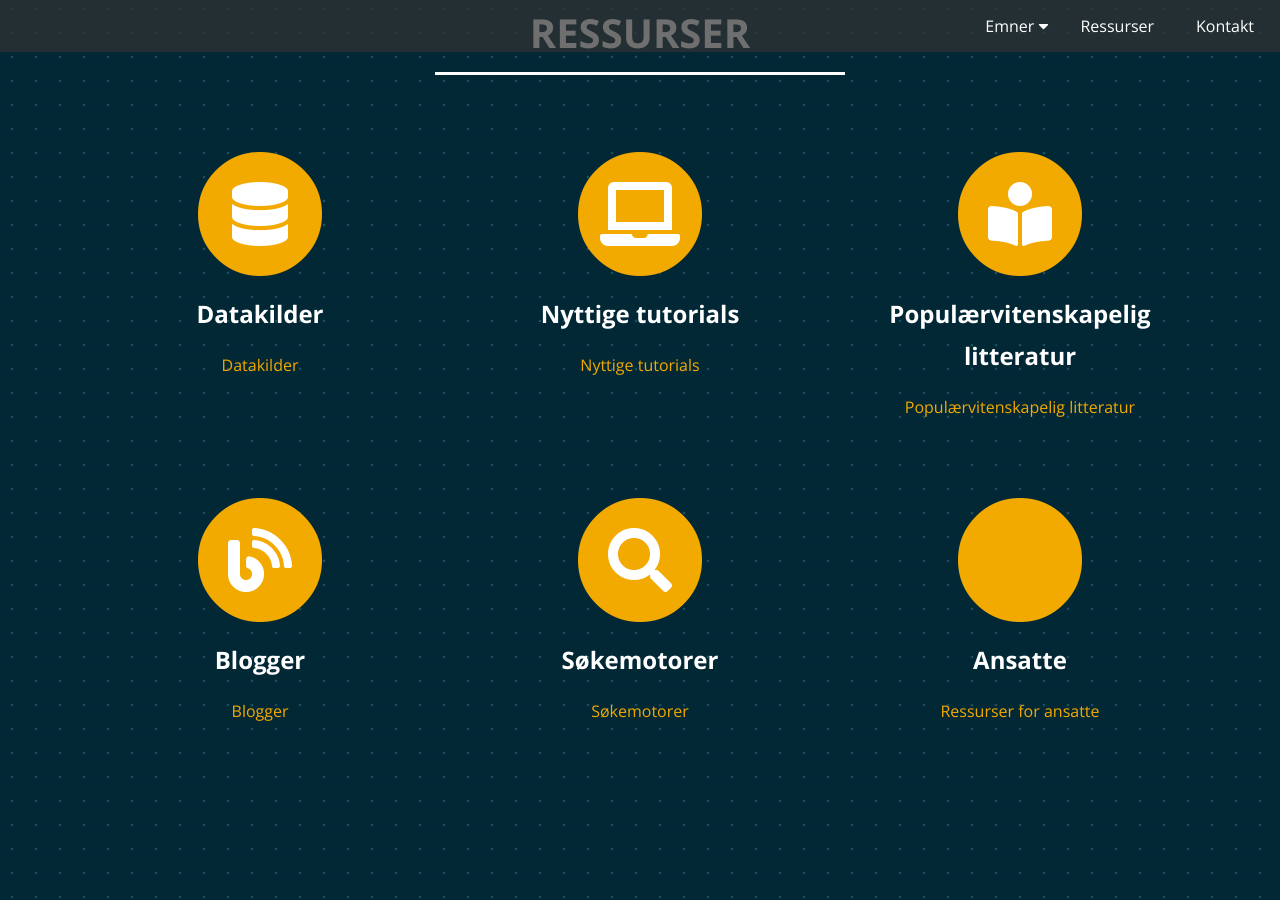
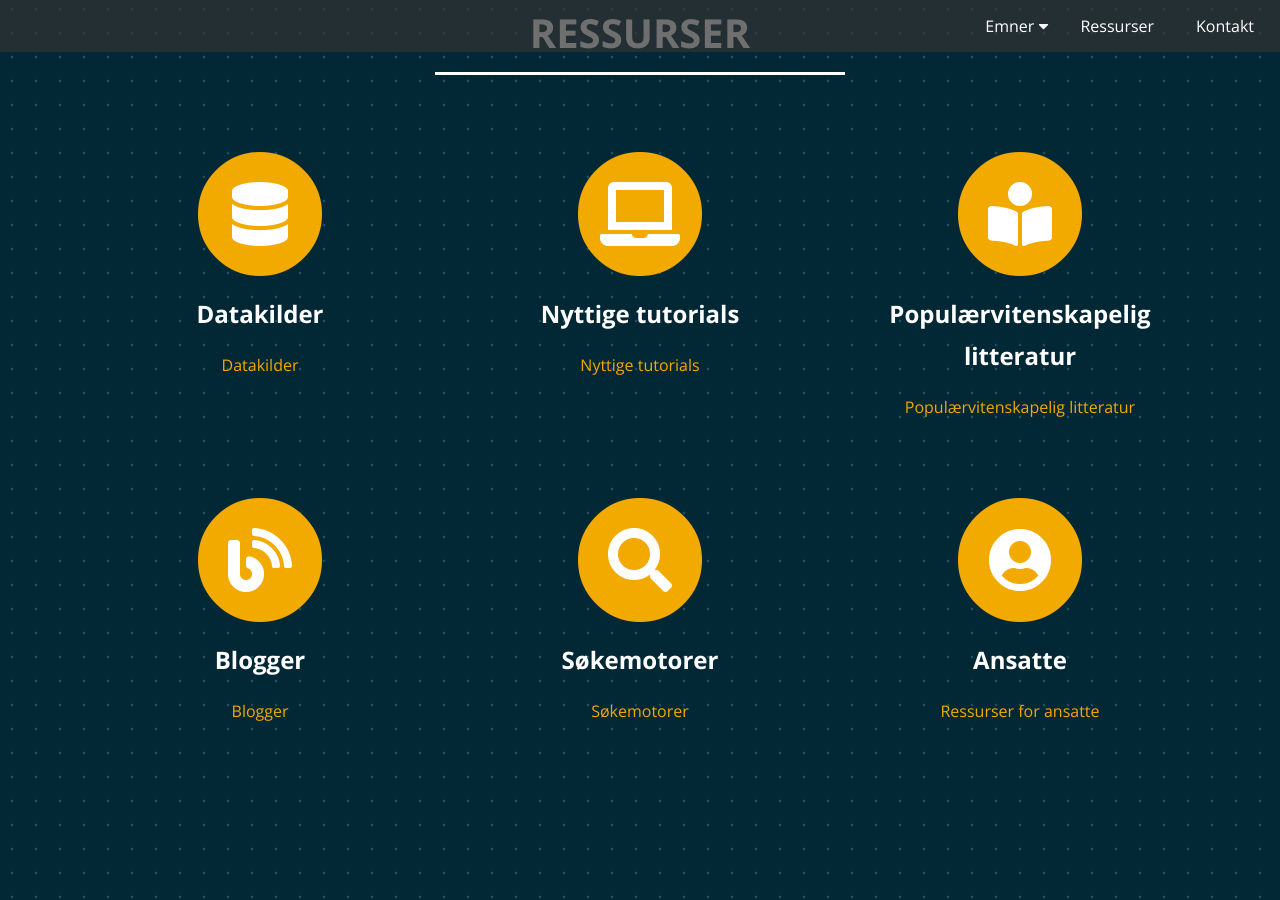
Before and after one commit to uit-econ/uit-econ.github.io, a Jekyll site: the page built from index.md, in a window 1280 px wide and 900 px high, scrolled down 5839 px. Built offline with Jekyll 4.4.1, drawn with Linux system fonts in a browser that asks for light colours.

Commit message:
Update sitetext.yml

```diff
--- a/_data/sitetext.yml
+++ b/_data/sitetext.yml
@@ -39,7 +39,7 @@ en: &DEFAULT_EN
         icon: fas fa-search
       - title: "Ansatte"
         desc: "[Ressurser for ansatte](ressurser/ansatte)"
-        icon: work
+        icon: fa fa-user-circle
 
   portfolio:
     title: "Emner"
```
